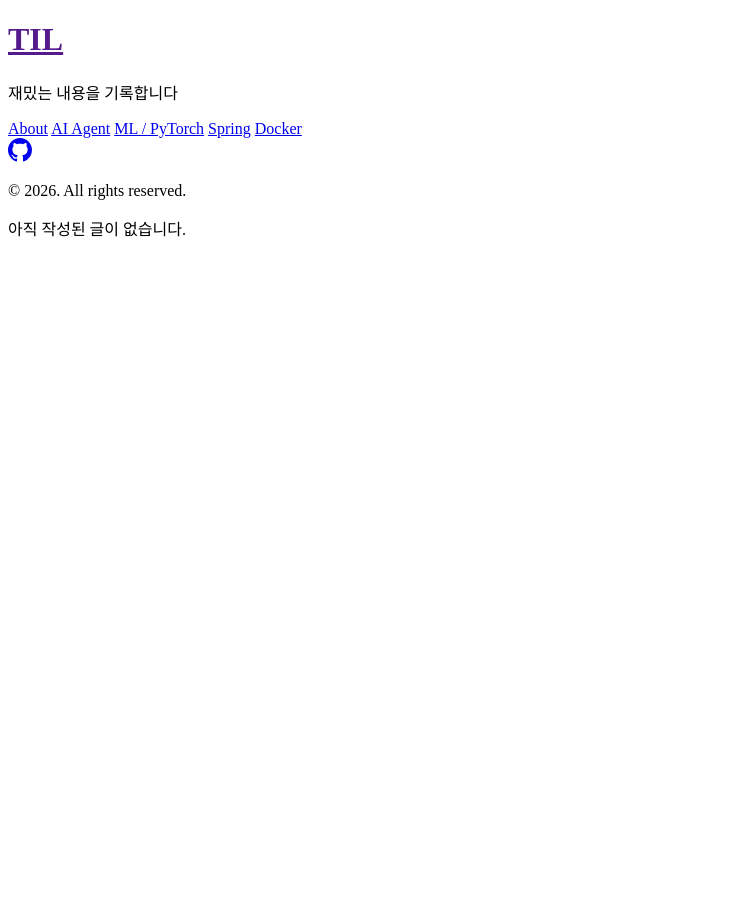
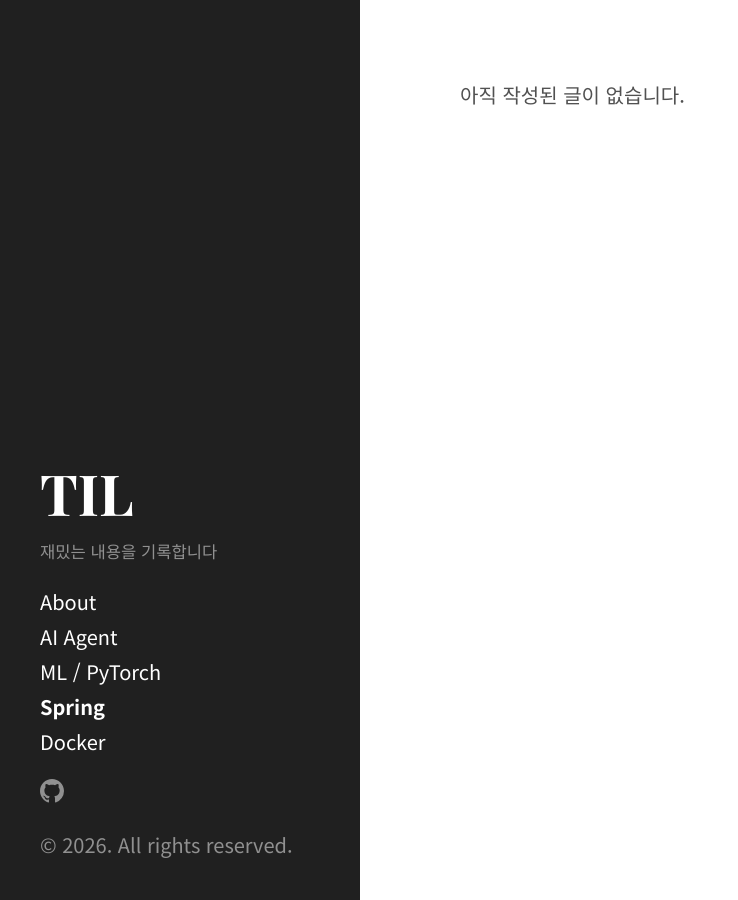
Before and after one commit to pyg410/pyg410.github.io, a Jekyll site: the page built from spring.md, in a window 1280 px wide. Shown: the whole page, without its empty margins (0-738 px from the left). Built offline with Jekyll 4.4.1, drawn with Linux system fonts in a browser that asks for light colours.

Commit message:
fix: 버그 수정

```diff
--- a/_config.yml
+++ b/_config.yml
@@ -10,7 +10,7 @@ title:            TIL
 tagline:          'AI & Backend Developer'
 description:      '재밌는 내용을 기록합니다'
 url:              https://pyg410.github.io
-baseurl:          /
+baseurl:          ""
 
 author:
   name:           '박영규'
--- a/_includes/head.html
+++ b/_includes/head.html
@@ -15,14 +15,14 @@
   </title>
 
   <!-- CSS -->
-  <link rel="stylesheet" href="{{ site.baseurl }}public/css/poole.css">
-  <link rel="stylesheet" href="{{ site.baseurl }}public/css/syntax.css">
-  <link rel="stylesheet" href="{{ site.baseurl }}public/css/hyde.css">
+  <link rel="stylesheet" href="/public/css/poole.css">
+  <link rel="stylesheet" href="/public/css/syntax.css">
+  <link rel="stylesheet" href="/public/css/hyde.css">
   <link rel="stylesheet" href="https://fonts.googleapis.com/css2?family=Noto+Sans+KR:wght@400;700&family=Playfair+Display:wght@400;700&display=swap">
 
   <!-- Icons -->
-  <link rel="apple-touch-icon-precomposed" sizes="144x144" href="{{ site.baseurl }}public/apple-touch-icon-144-precomposed.png">
-                                 <link rel="shortcut icon" href="{{ site.baseurl }}public/favicon.ico">
+  <link rel="apple-touch-icon-precomposed" sizes="144x144" href="/public/apple-touch-icon-144-precomposed.png">
+  <link rel="shortcut icon" href="/public/favicon.ico">
 
   <!-- RSS -->
   <link rel="alternate" type="application/rss+xml" title="RSS" href="/atom.xml">
--- a/_includes/sidebar.html
+++ b/_includes/sidebar.html
@@ -2,7 +2,7 @@
   <div class="container sidebar-sticky">
     <div class="sidebar-about">
       <h1>
-        <a href="{{ site.baseurl }}">
+        <a href="/">
           {{ site.title }}
         </a>
       </h1>
@@ -10,11 +10,11 @@
     </div>
 
     <nav class="sidebar-nav">
-      <a class="sidebar-nav-item{% if page.url contains 'about' %} active{% endif %}" href="{{ site.baseurl }}about/">About</a>
-      <a class="sidebar-nav-item{% if page.url contains 'ai-agent' %} active{% endif %}" href="{{ site.baseurl }}ai-agent/">AI Agent</a>
-      <a class="sidebar-nav-item{% if page.url contains '/ml' %} active{% endif %}" href="{{ site.baseurl }}ml/">ML / PyTorch</a>
-      <a class="sidebar-nav-item{% if page.url contains 'spring' %} active{% endif %}" href="{{ site.baseurl }}spring/">Spring</a>
-      <a class="sidebar-nav-item{% if page.url contains 'docker' %} active{% endif %}" href="{{ site.baseurl }}docker/">Docker</a>
+      <a class="sidebar-nav-item{% if page.url contains 'about' %} active{% endif %}" href="/about/">About</a>
+      <a class="sidebar-nav-item{% if page.url contains 'ai-agent' %} active{% endif %}" href="/ai-agent/">AI Agent</a>
+      <a class="sidebar-nav-item{% if page.url contains '/ml' %} active{% endif %}" href="/ml/">ML / PyTorch</a>
+      <a class="sidebar-nav-item{% if page.url contains 'spring' %} active{% endif %}" href="/spring/">Spring</a>
+      <a class="sidebar-nav-item{% if page.url contains 'docker' %} active{% endif %}" href="/docker/">Docker</a>
     </nav>
 
     <div class="sidebar-social">
```
